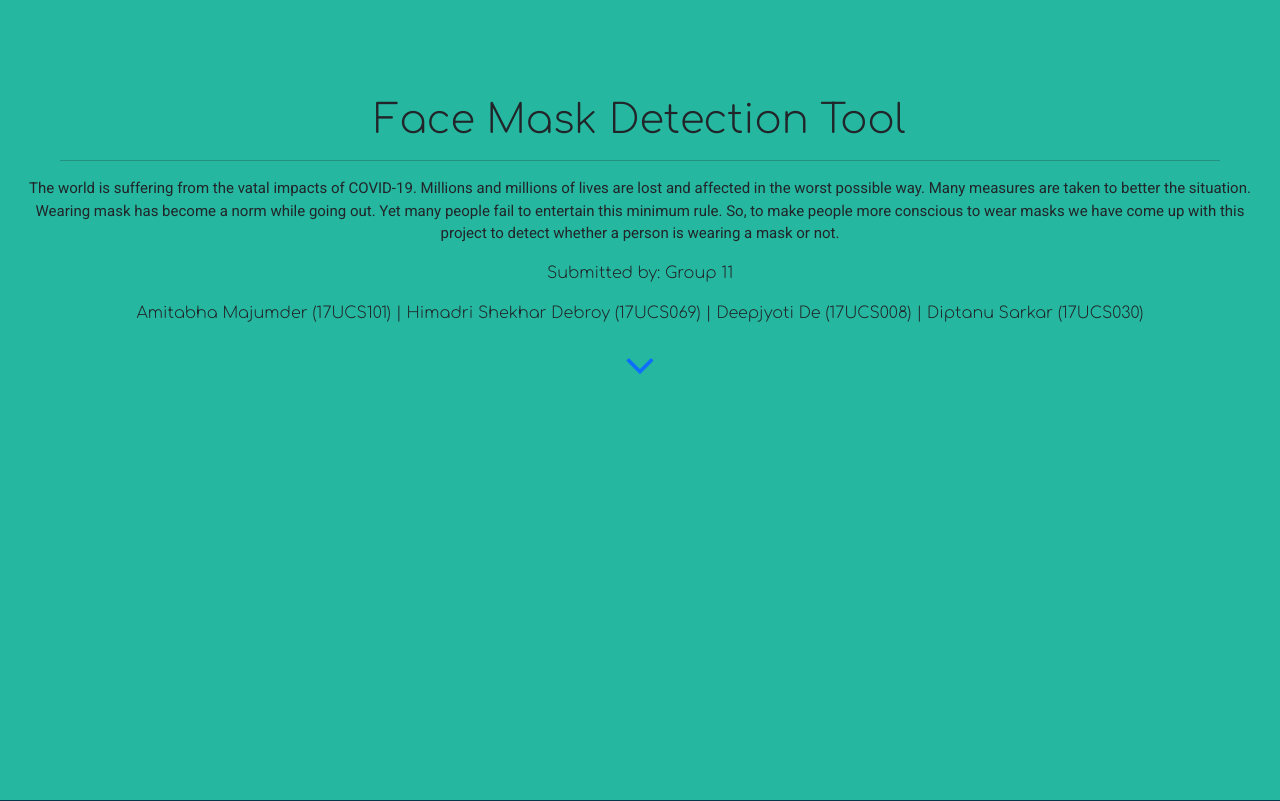
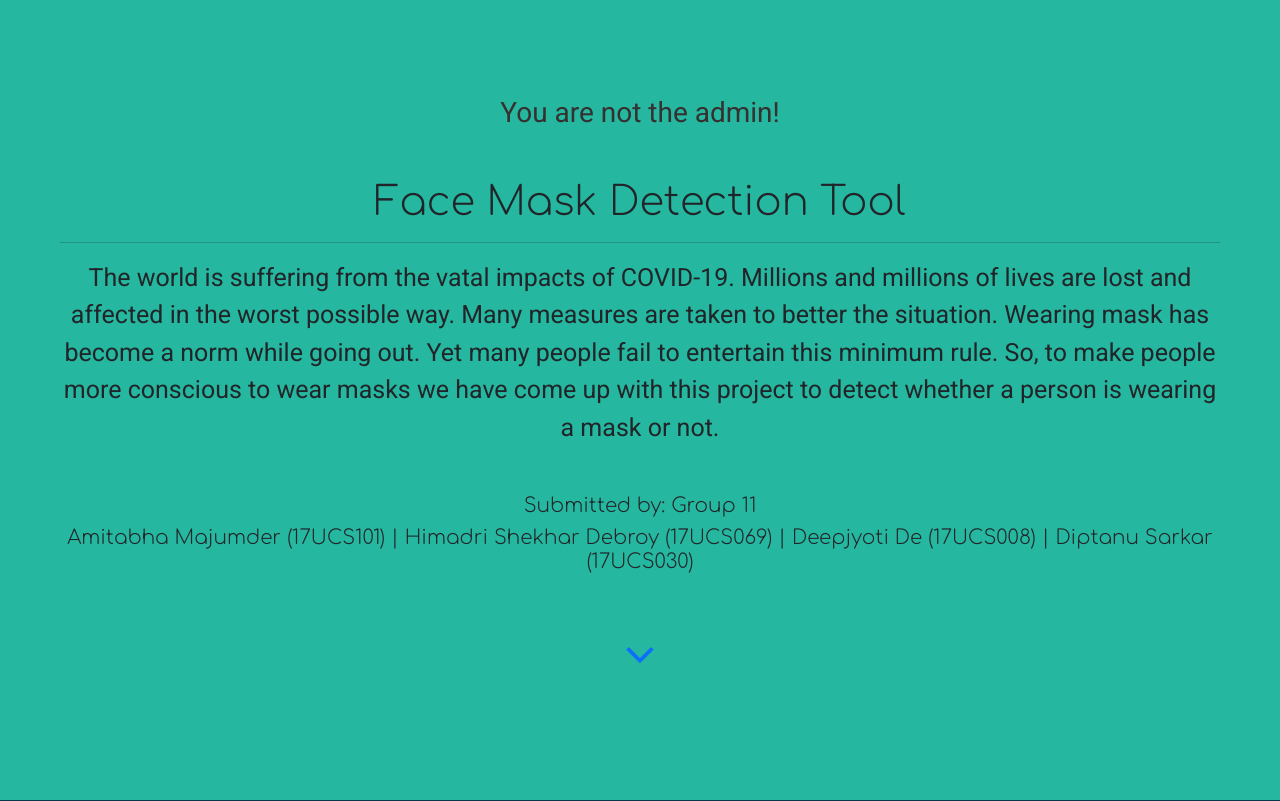
Before and after one commit to Deepjyoti13/Face_Mask_Detector, a Django app: page / in a window 1280 px wide. Shown: the top 801 px of the page. Run offline with Django 3.2, Linux system fonts and the light colour scheme.

Commit message:
7th Commit

```diff
--- a/streamapp/templates/streamapp/home.html
+++ b/streamapp/templates/streamapp/home.html
@@ -33,20 +33,25 @@
     <div class="front row">
       <div class="col-12">
         <br class="x"><br class="x"><br class="x"><br class="x">
+        {% if user.is_authenticate %}
+        <h3 style="font-family: Roboto; color: #363030;" class="mb-3 text-center">Hey, {{ user.username }}</h3>
+        {% else %}
+        <h3 style="font-family: Roboto; color: #363030;" class="mb-5 text-center">You are not the admin!</h3>
+        {% endif %}
         <h1 style="font-family: Comfortaa;" class="headline text-center">Face Mask Detection Tool</h1>
         <hr class="mx-5">
-        <p style="font-family: 'Roboto', sans-serif; font-size: 15px;" class="mt-2 lead text-center">The world is suffering from the
+        <p style="font-family: 'Roboto', sans-serif; font-size: 25px;" class="mx-5 mt-2 lead text-center">The world is suffering from the
           vatal impacts of COVID-19. Millions and millions of lives are lost and affected in the worst possible way.
           Many measures are taken to better the situation. Wearing mask has become a norm while going out. Yet many people fail to entertain this minimum
           rule. So, to make people more conscious to wear masks we have come up with this project to detect whether a
           person is wearing a mask or not.</p>
-        <p class="text-center" style="font-family: 'Comfortaa';">Submitted by: Group 11</p>
-        <p class="text-center" style="font-family: 'Comfortaa';">Amitabha Majumder (17UCS101) | Himadri Shekhar Debroy
-          (17UCS069)  |  Deepjyoti De (17UCS008) | Diptanu Sarkar (17UCS030)</p>
+        <h5 class="mt-5 text-center" style="font-family: 'Comfortaa';">Submitted by: Group 11</h5>
+        <h5 class="text-center" style="font-family: 'Comfortaa';">Amitabha Majumder (17UCS101) | Himadri Shekhar Debroy
+          (17UCS069)  |  Deepjyoti De (17UCS008) | Diptanu Sarkar (17UCS030)</h5>
       </div>
 
       <div class="col-12 text-center">
-        <a href="#about"><i id="scrollIcon" class="fa fa-angle-down" aria-hidden="true"></i></a>
+        <a href="#about"><i id="scrollIcon" class="mt-5 fa fa-angle-down" aria-hidden="true"></i></a>
       </div>
     </div>
   </div>
@@ -54,7 +59,12 @@
     <div style="height: 100vh;" id="about" class="row cover">
       <h2 style="font-family: Comfortaa; color: gray;" class="mt-5 text-center">Face the camera to your face.</h2>
       <div class="text-center">
+        {% if user.is_authenticated %}
         <img src="{% url 'mask_feed' %}">
+        {% else %}
+          <h1 style="font-size: 25px;color: gray;"> <i class="fa fa-angle-right    "></i> Kindly login as an administrator or contact any admin.</h1>
+          <h1 style="font-size: 25px;color: gray;"> <i class="fa fa-angle-right    "></i> <a class="text-white" href="/admin"> Login</a></h1>
+        {% endif %}
       </div>
     </div><!-- End #About -->
 
```
Also changed, not shown: db.sqlite3.
